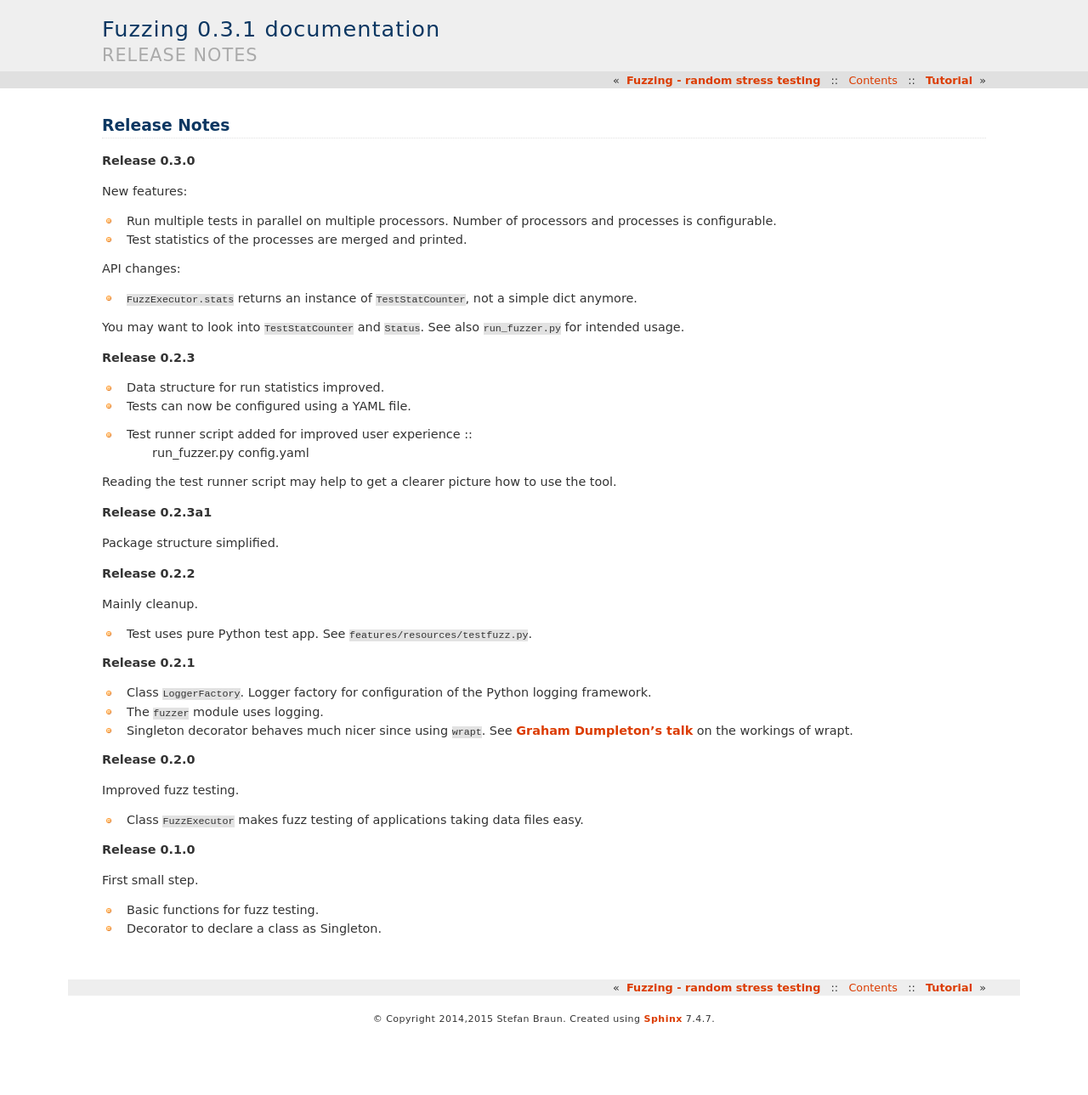
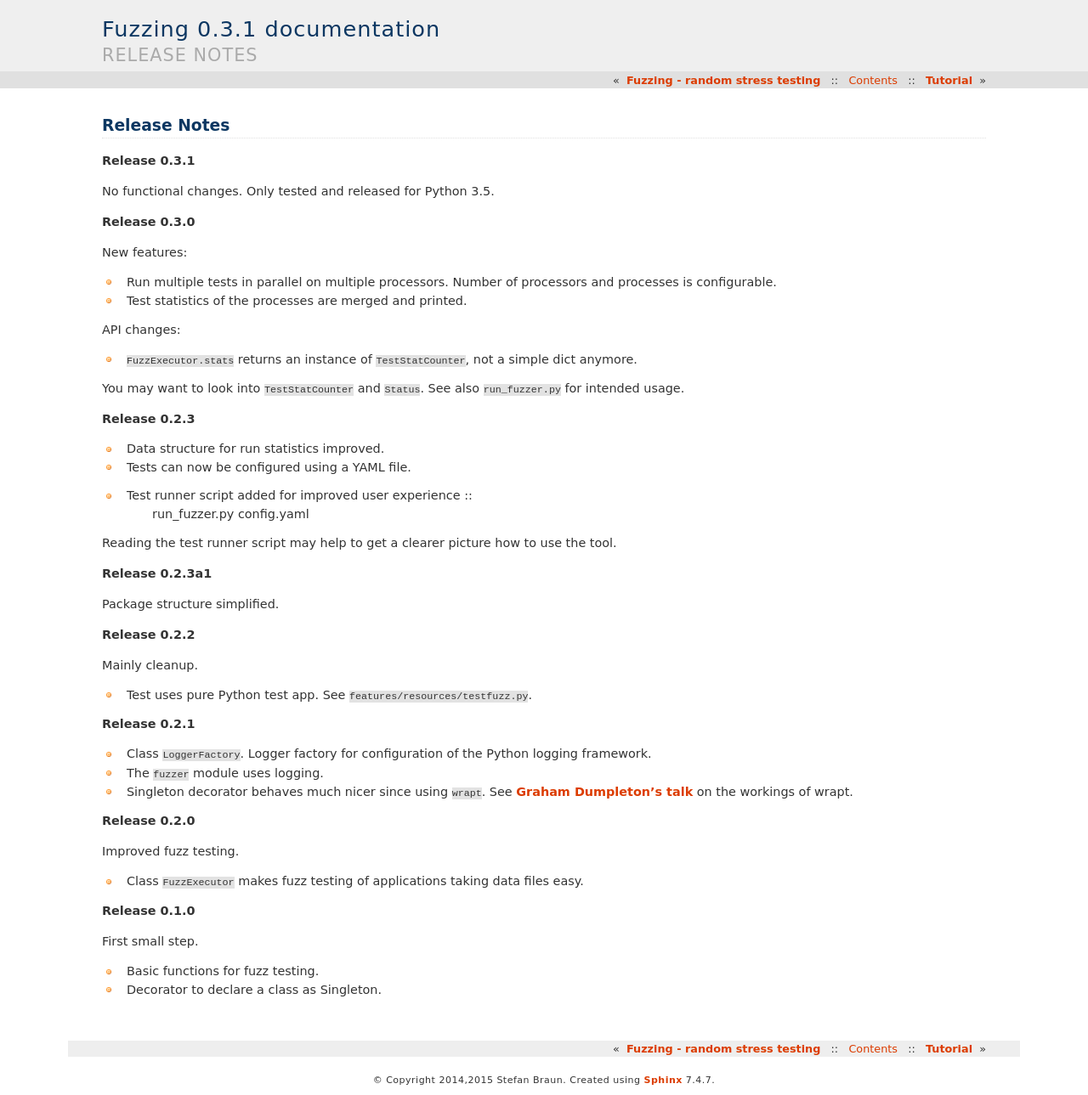
Before and after one commit to stbraun/fuzzing, a Sphinx documentation site: the page built from docs/source/release-notes.rst, in a window 1280 px wide. Shown: the whole page at 85% size. Built offline with Sphinx 7.4.7, drawn with Linux system fonts in a browser that asks for light colours; before the commit the page ends 1217 px from its top, so only the background shows below that.

Commit message:
Python 3.5 added to supported versions.

```diff
--- a/docs/source/release-notes.rst
+++ b/docs/source/release-notes.rst
@@ -1,6 +1,12 @@
 =============
 Release Notes
 =============
+
+
+**Release 0.3.1**
+
+No functional changes. Only tested and released for Python 3.5.
+
 
 **Release 0.3.0**
 
```
